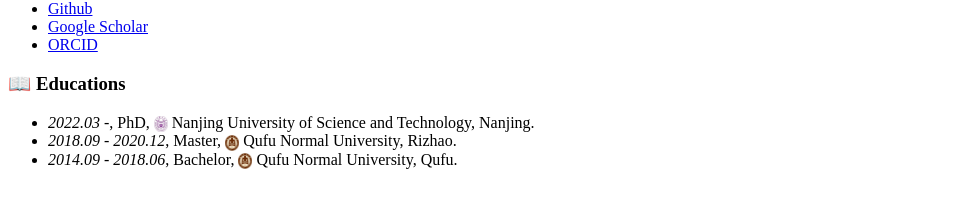
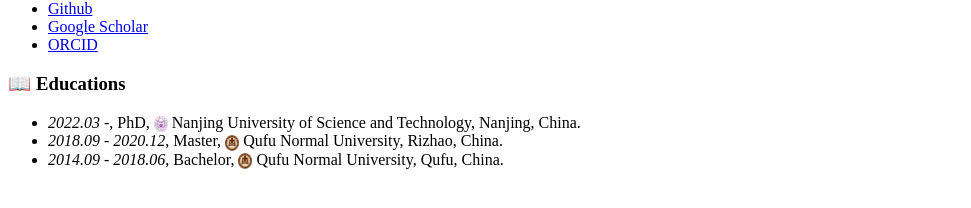
Before and after one commit to huaizhenkou/huaizhenkou.github.io, a Jekyll site: the page built from _pages/includes/educations.md, in a window 1280 px wide. Shown: the part 358-566 px from the top of the page, without its empty margins (0-971 px from the left). Built offline with Jekyll 4.4.1, drawn with Linux system fonts in a browser that asks for light colours; our own code applies the rules of GitHub Pages for plain Markdown files.

Commit message:
Update educations.md

```diff
--- a/_pages/includes/educations.md
+++ b/_pages/includes/educations.md
@@ -1,5 +1,5 @@
 
 # 📖 Educations
-- *2022.03 -*, PhD, <img src="/images/njust_logo.png" alt="njust" width="14" height="16" style="vertical-align: middle;"> Nanjing University of Science and Technology, Nanjing.
-- *2018.09 - 2020.12*, Master, <img src="/images/qfnu_logo.png" alt="qfnu" width="14" height="16" style="vertical-align: middle;"> Qufu Normal University, Rizhao.
-- *2014.09 - 2018.06*, Bachelor, <img src="/images/qfnu_logo.png" alt="qfnu" width="14" height="16" style="vertical-align: middle;"> Qufu Normal University, Qufu.
+- *2022.03 -*, PhD, <img src="/images/njust_logo.png" alt="njust" width="14" height="16" style="vertical-align: middle;"> Nanjing University of Science and Technology, Nanjing, China.
+- *2018.09 - 2020.12*, Master, <img src="/images/qfnu_logo.png" alt="qfnu" width="14" height="16" style="vertical-align: middle;"> Qufu Normal University, Rizhao, China.
+- *2014.09 - 2018.06*, Bachelor, <img src="/images/qfnu_logo.png" alt="qfnu" width="14" height="16" style="vertical-align: middle;"> Qufu Normal University, Qufu, China.
```
